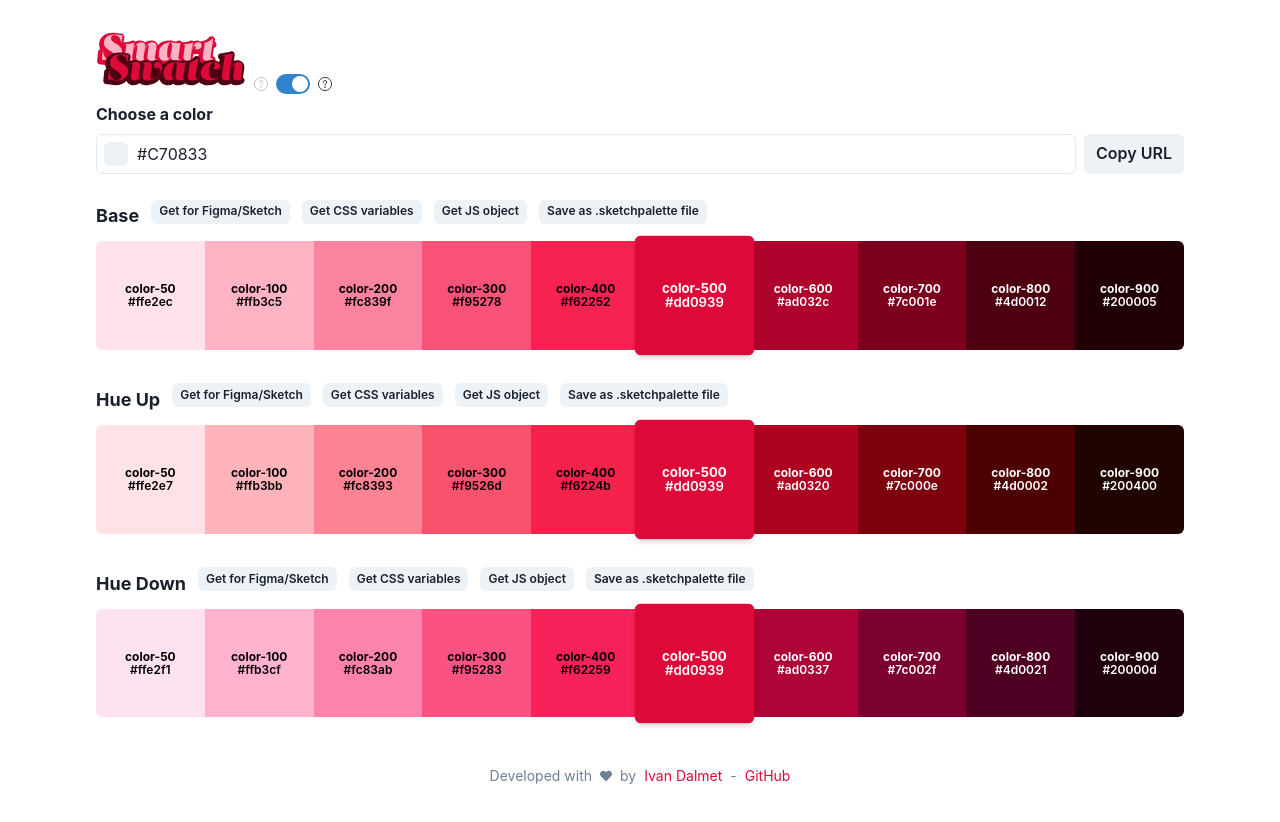
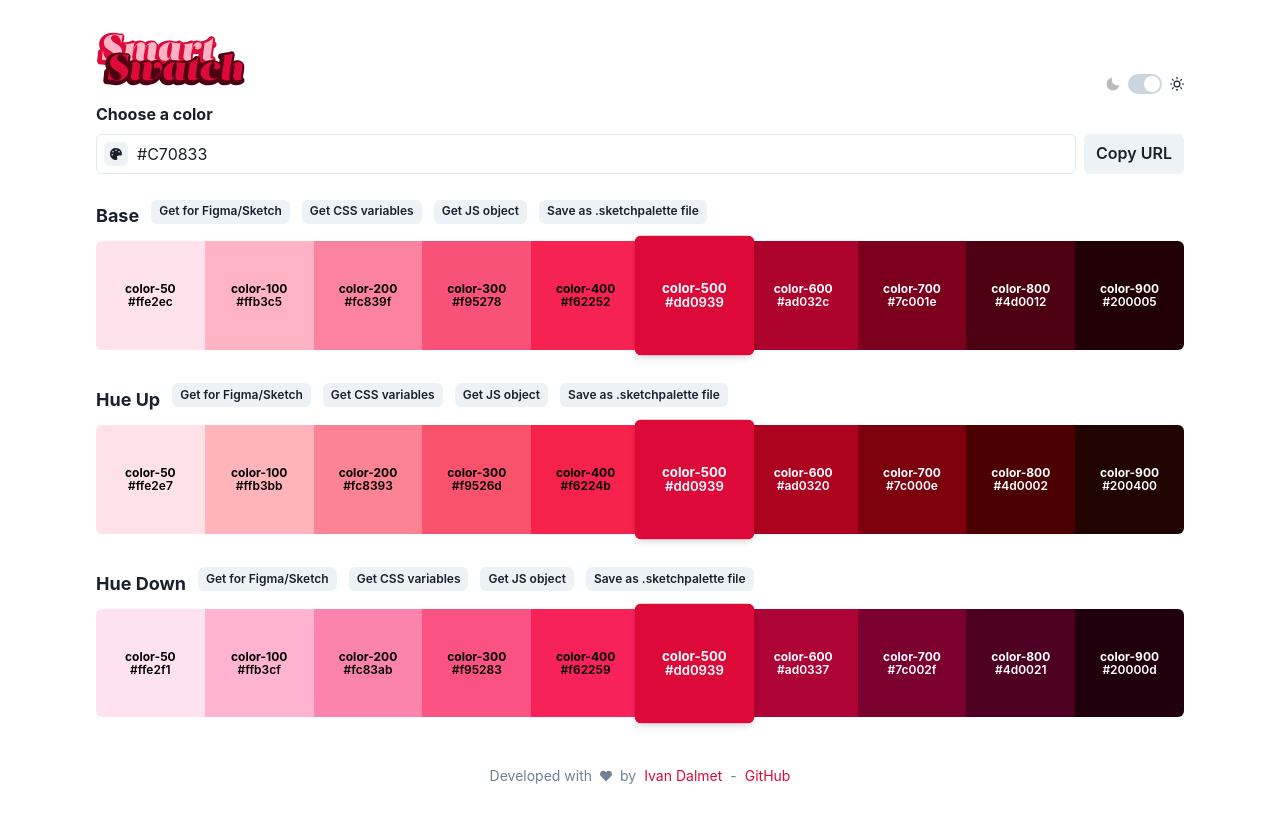
Before and after one commit to ivan-dalmet/smart-swatch, a React (Create React App) app: page / in a window 1280 px wide. Shown: the top 822 px of the page. Built offline with nearby package versions, Linux system fonts and the light colour scheme.

Commit message:
chore: icons moon and sun

```diff
--- a/src/pages/SmartSwatch.js
+++ b/src/pages/SmartSwatch.js
@@ -22,6 +22,7 @@ import {
   useColorMode,
   useClipboard,
 } from '@chakra-ui/react';
+import { MoonIcon, SunIcon } from '@chakra-ui/icons'
 import { FaPalette, FaHeart } from "react-icons/fa";
 
 import { Swatch } from '../components/Swatch';
@@ -139,17 +140,17 @@ export const SmartSwatch = () => {
 
   return (
     <>
-      <Stack isInline align="flex-end" mb="2">
+      <Stack isInline align="flex-end" mb="2" justify="space-between">
         <Logo colors={colors} />
         <Stack isInline ml="auto" align="center" mb="1">
-          <Icon name="moon" boxSize="14px" opacity={colorMode !== 'dark' ? '0.3' : null} />
+          <MoonIcon boxSize="14px" opacity={colorMode !== 'dark' ? '0.3' : null} />
           <Switch
             size="md"
             isChecked={colorMode === 'light'}
             onChange={toggleColorMode}
-            color="none"
+            colorScheme="white"
           />
-          <Icon name="sun" boxSize="14px" opacity={colorMode !== 'light' ? '0.3' : null} />
+          <SunIcon boxSize="14px" opacity={colorMode !== 'light' ? '0.3' : null} />
         </Stack>
       </Stack>
       <FormControl mb="6">
@@ -164,7 +165,7 @@ export const SmartSwatch = () => {
                   <PopoverTrigger>
                     <IconButton
                       size="xs"
-                      icon={FaPalette}
+                      icon={<FaPalette/>}
                     />
                   </PopoverTrigger>
                 </InputLeftElement>
```
